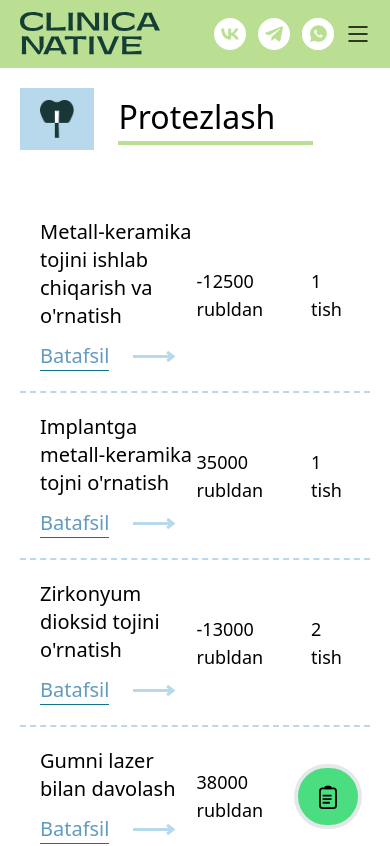
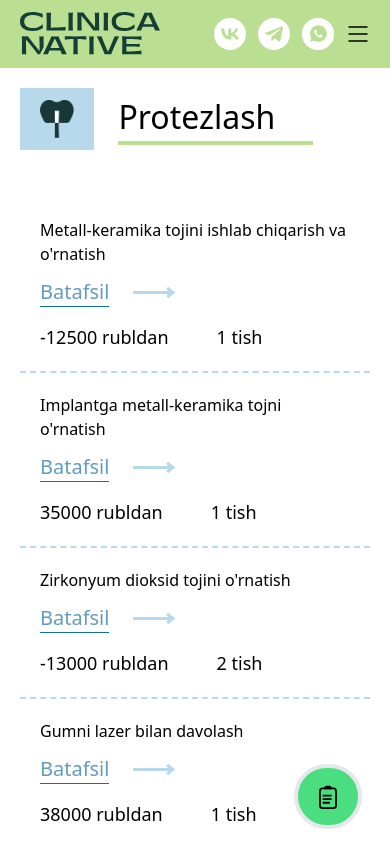
Before and after one commit to muhammadazizbek006/Clinica, a React (Vite) app: page /Protezlash in a window 390 px wide. Shown: the top 846 px of the page. Built offline with nearby package versions, Linux system fonts and the light colour scheme.

Commit message:
add protezlash responsive

```diff
--- a/src/pages/protezlash/Protezlash.jsx
+++ b/src/pages/protezlash/Protezlash.jsx
@@ -43,14 +43,14 @@ const Protezlash = () => {
                 >
                   <Link
                     to={`/protez/${e.yonalishi}`}
-                    className="flex justify-between items-center p-5"
+                    className="flex flex-col sm:flex-row justify-between p-5"
                   >
                     {/* left */}
                     <div className="flex flex-col">
-                      <h3 className="text-xl font-medium mb-3 max-w-[900px]">
+                      <h3 className=" text-base md:text-xl font-medium mb-3 max-w-[900px]">
                         {e.yonalishi}
                       </h3>
-                      <div className="flex items-center  ">
+                      <div className="flex items-center mb-4 sm:mb-0  ">
                         <p className="mr-6 text-xl text-next border-b border-b-cyan-700">
                           Batafsil
                         </p>
@@ -59,7 +59,7 @@ const Protezlash = () => {
                     </div>
                     {/* right */}
                     <div className="flex items-center">
-                      <p className="mr-12 text-lg ">{e.narxi} rubldan</p>
+                      <p className="mr-12 text-lg sm:hidden md:block ">{e.narxi} rubldan</p>
                       <div className="flex items-center text-lg">
                         <p className="mr-2">{e.soni}</p>
                       </div>
```
